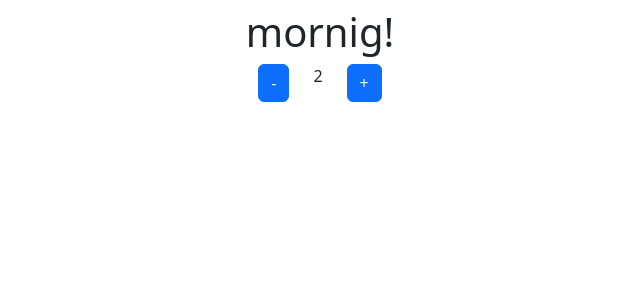
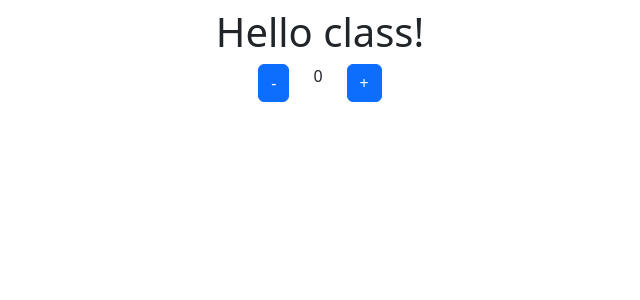
Before and after one commit to turkuai/webtek1-23-b-Finfeny, a React (Create React App) app: page / in a window 1280 px wide. Shown: the top 300 px of the page, without its empty margins (320-960 px from the left). Built offline with nearby package versions, Linux system fonts and the light colour scheme.

Commit message:
tehtävä1.2b

```diff
--- a/src/App.js
+++ b/src/App.js
@@ -1,11 +1,12 @@
 import React from "react";
 import { Col, Container, Row } from "react-bootstrap";
 import Counter from "./components/Counter";
+import { useState } from "react";
 
 function App() {
     const message1 = "Hello class!"
     const message2 = "mornig!"
-    const showMessage = false
+    const showMessage = true
 
     return (
         <>
@@ -26,5 +27,4 @@ function App() {
         </>
     );
 }
-
 export default App;
--- a/src/components/Counter.js
+++ b/src/components/Counter.js
@@ -1,19 +1,28 @@
 import React from "react";
 import { Button, Col, Container, Row } from "react-bootstrap";
+import { useState } from 'react';
 
-function Counter(property, muutos) {
+function Counter(property) {
+
+    const [count, setCount] = useState(0);
+
+    function plus()
+    {
+        setCount(count + 1);
+    }
+
     return (
         <div>
             <Container>
                 <Row className="justify-content-md-center">
                     <Col md="auto">
-                        <Button>-</Button>
-                    </Col>
-                    <Col id="row1" md="auto">
-                        {property.count}
+                        <Button onChange={() => setCount(count - 1)}>-</Button>
                     </Col>
                     <Col md="auto">
-                        <Button>+</Button>
+                        {count}
+                    </Col>
+                    <Col md="auto">
+                        <Button onClick={plus}>+</Button>
                     </Col>
                 </Row>
             </Container>
```
